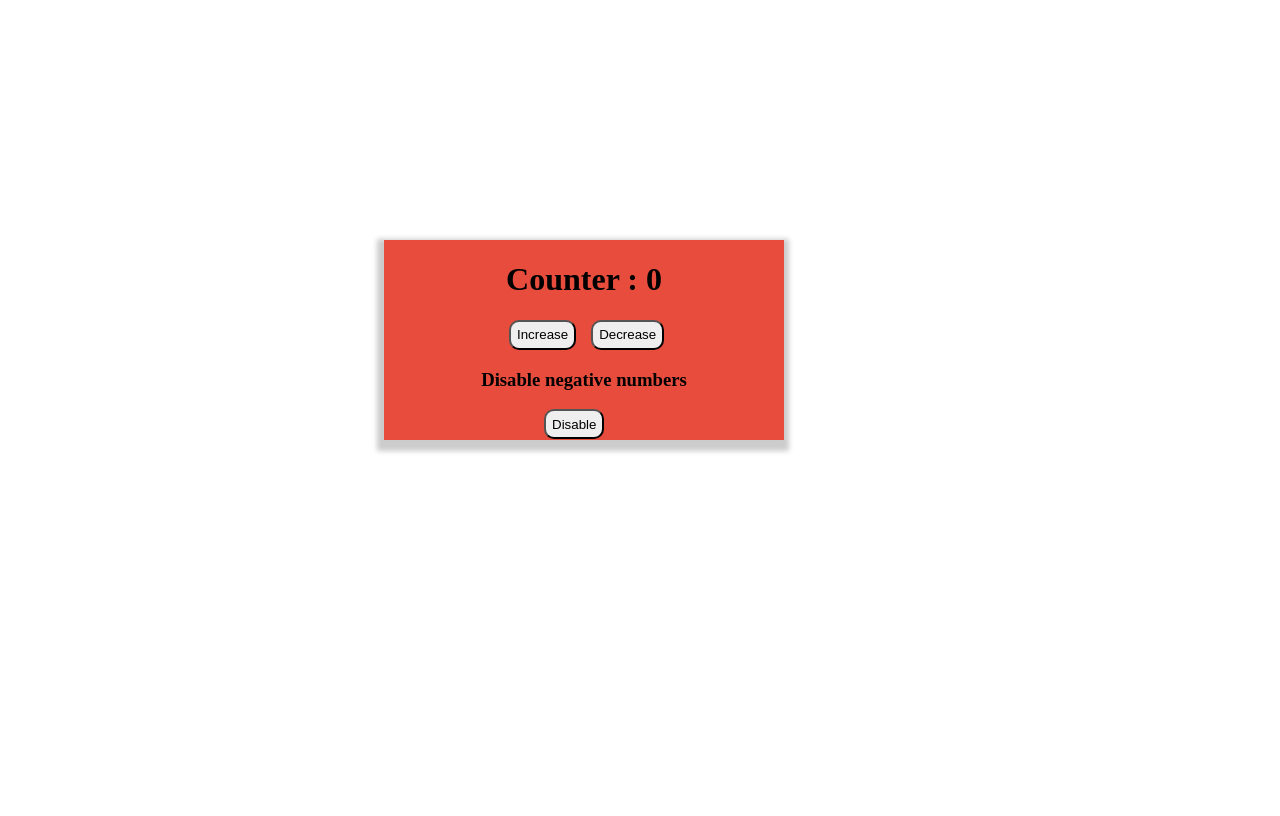
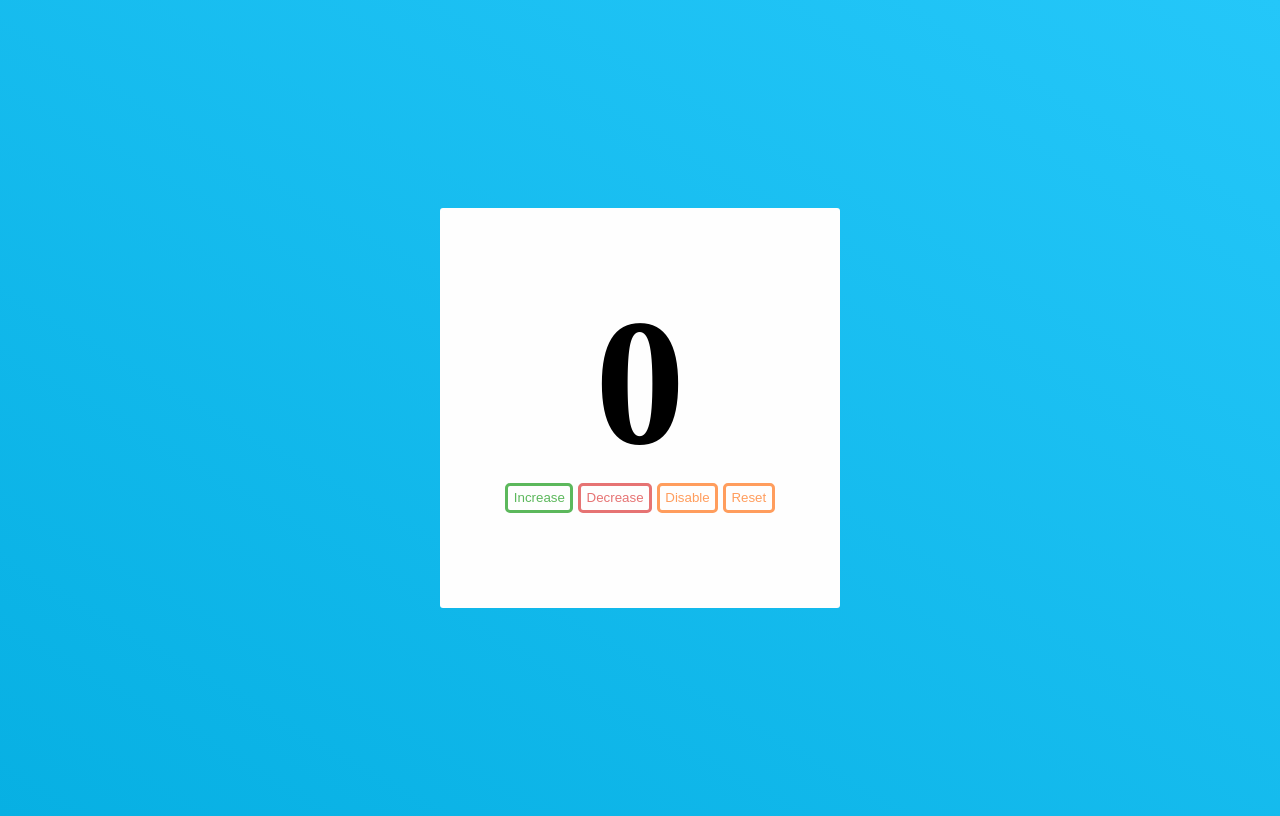
Before and after one commit to sarvagya3943/react-counter, a React (Create React App) app: page / in a window 1280 px wide. Built offline with nearby package versions, Linux system fonts and the light colour scheme.

Commit message:
Added Reset functionality and made it pretty

```diff
--- a/src/App.js
+++ b/src/App.js
@@ -27,6 +27,8 @@ const reducer = (state = constants.initialState , action) => {
                 newState.counter = 0 ;
             }
             return newState ;
+        case constants.RESET :
+            return constants.initialState ;
         default:
             return state ;
     }
--- a/src/Counter.css
+++ b/src/Counter.css
@@ -1,25 +1,79 @@
+body {
+  height: 100vh;
+  display: flex;
+  align-items: center;
+  justify-content: center;
+  font-family: Roboto Slab;
+  background: linear-gradient(-150deg,#24c7f9,#07b0e3);
+}
+
+h1 {
+  padding: 0;
+  margin: 0;
+  font-size: 180px;
+  line-height: 1;
+}
+
 .main-div {
-    top : 30% ;
-    left : 30% ;
-    position: absolute;
-    box-shadow: -1px 5px 5px 6px #ccc;
-    width : 400px;
-    height : 200px;
-    background: #e74c3c ;
+  display: flex;
+  align-items: center;
+  justify-content: center;
+  flex-direction: column;
+  font-size: 200%;
+  border-radius: 3px;
+  background: #fefefe;
+  width: 400px;
+  height: 400px;
+  text-align: center;
+  box-shadow: 0 0 10px rgba(darken(#24c7f9, 15%), 0.5);
 }
-h1 , h3 {
-    text-align: center;
+
+button {
+  padding: 0.20em 0.4em;
+  line-height: 1;
+  vertical-align: middle;
+  border-radius: 5px;
+  height : 30px ;
+  color: #fefefe;
+  border: 3px solid;
+  background: #fefefe;
+  margin-top: 10px;
+  margin-bottom: 10px;
+  transition: transform 60ms ease-out;
+  cursor: pointer;
+  &:active {
+    transform: translateY(2px);
+    transition: transform 100ms ease-out;
+  }
+  &:hover,
+  &:focus {
+    outline: none;
+  }
 }
-button {
-    border-radius: 10px;
-    height : 30px;
+
+#increment,
+#decrement {
+  width: auto;
 }
-#increase-button {
-    margin-left: 125px;
+
+#increment {
+  color: #5cb85c;
+  border-color: lighten(#5cb85c, 7%);
 }
-#decrease-button {
-    margin-left: 15px;
+
+#decrement {
+    margin-left: 5px;
+  color: #E67373;
+  border-color: lighten(#E67373, 7%);
 }
-#toggle-button {
-    margin-left: 160px ;
+
+#toggle {
+    margin-left: 5px;
+  color: #ff9d5d;
+  border-color: lighten(#ff9d5d, 7%);
 }
+#reset {
+    margin-left: 5px ;
+    color: #ff9d5d;
+    border-color: lighten(#ff9d5d, 7%);
+}
--- a/src/Counter.js
+++ b/src/Counter.js
@@ -26,14 +26,21 @@ class Counter extends Component {
             type : constants.TOGGLE_NEGATIVE_ALLOWED
         })
     }
+    reset = () => {
+        this.props.dispatch({
+            type : constants.RESET
+        }) ;
+    }
     render() {
         return (
             <div className="main-div">
-                <h1> Counter : {this.props.counter} </h1>
-                <button className="btn" id="increase-button" onClick={() => this.increaseCounter()}>Increase</button>
-                <button className="btn" id="decrease-button" onClick={() => this.decreaseCounter()}>Decrease</button>
-                <h3> {this.props.negativeAllowed ? 'Disable' : 'Enable'} negative numbers </h3>
-                <button className="btn" id="toggle-button" onClick={() => this.toggleNegativeBehaviour()}>{this.props.negativeAllowed ? 'Disable' : 'Enable'}</button>
+                <h1> {this.props.counter} </h1>
+                <div className="btn-wrap">
+                    <button className="btn" id="increment" onClick={() => this.increaseCounter()}>Increase</button>
+                    <button className="btn" id="decrement" onClick={() => this.decreaseCounter()}>Decrease</button>
+                    <button className="btn" id="toggle" onClick={() => this.toggleNegativeBehaviour()}>{this.props.negativeAllowed ? 'Disable' : 'Enable'}</button>
+                    <button id="reset" onClick={() => this.reset()}>Reset</button>
+                </div>
             </div>
         );
     }
--- a/src/constants.js
+++ b/src/constants.js
@@ -5,3 +5,4 @@ export const initialState = {
 export const INCREMENT = 'INCREMENT' ;
 export const DECREMENT = 'DECREMENT' ;
 export const TOGGLE_NEGATIVE_ALLOWED = 'TOGGLE_NEGATIVE_ALLOWED' ;
+export const RESET = 'RESET' ;
```
